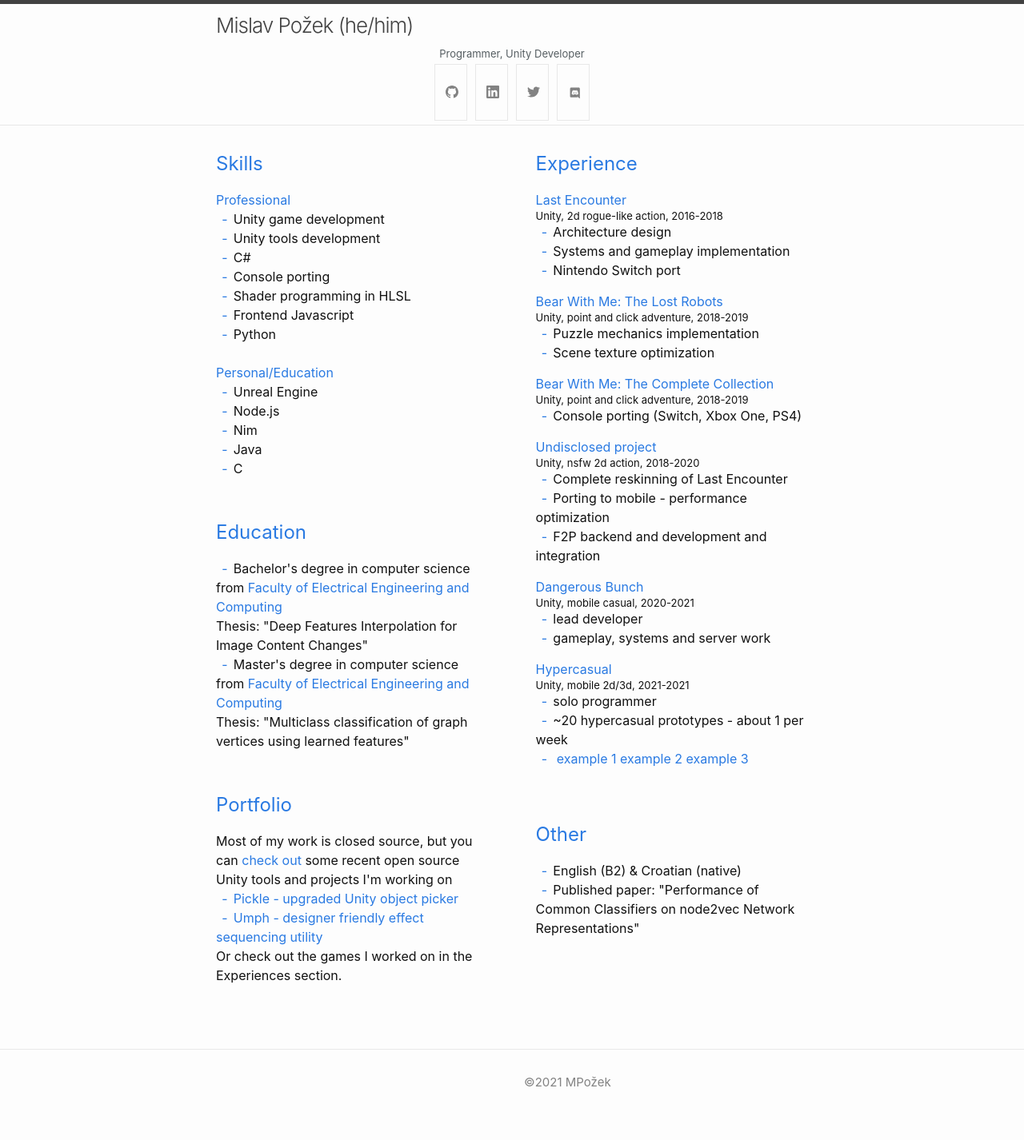
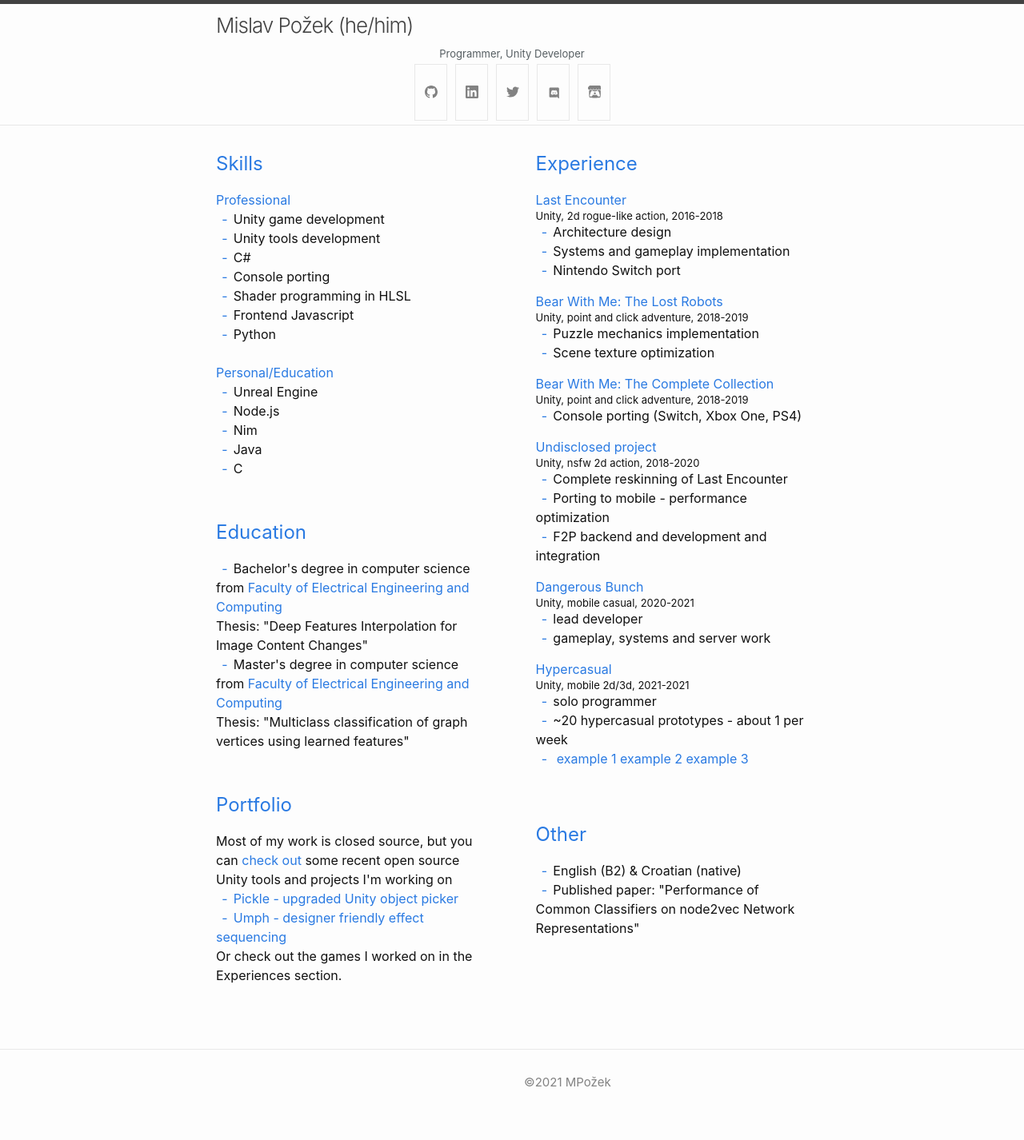
Before and after one commit to MPozek/mpozek.github.io, a Jekyll site: the page built from index.md, in a window 1280 px wide. Shown: the whole page at 80% size. Built offline with Jekyll 4.4.1, drawn with Linux system fonts in a browser that asks for light colours.

Commit message:
adds itchio to the links section

```diff
--- a/_config.yml
+++ b/_config.yml
@@ -36,6 +36,7 @@ minima:
     github:  mpozek
     discord: "193395425686978560"
     discord_name: mikip0#6417
+    itchio: chairishgames
     # devto: jekyll
     # dribbble: jekyll
     # facebook: jekyll
--- a/_includes/cv.html
+++ b/_includes/cv.html
@@ -49,7 +49,7 @@
 
         <ul>
             <li><a href="https://github.com/MPozek/Pickle">Pickle - upgraded Unity object picker</a></li>
-            <li><a href="https://github.com/MPozek/Umph.Core">Umph - designer friendly effect sequencing utility</a></li>
+            <li><a href="https://github.com/MPozek/Umph.Core">Umph - designer friendly effect sequencing</a></li>
         </ul>
         Or check out the games I worked on in the Experiences section.
     </li>
--- a/_includes/social.html
+++ b/_includes/social.html
@@ -19,6 +19,7 @@
   {%- if social.microdotblog -%}<li><a rel="me" href="https://micro.blog/{{ social.microdotblog | cgi_escape | escape }}" title="{{ social.microdotblog | escape }}"><svg class="svg-icon grey"><use xlink:href="{{ '/assets/minima-social-icons.svg#microdotblog' | relative_url }}"></use></svg></a></li>{%- endif -%}
   {%- if social.devto -%}<li><a href="https://dev.to/{{ social.devto | cgi_escape | escape }}" title="{{ social.devto | escape }}"><svg class="svg-icon grey"><use xlink:href="{{ '/assets/minima-social-icons.svg#devto' | relative_url }}"></use></svg></a></li>{%- endif -%}
   {%- if social.discord -%}<li><a href="https://discordapp.com/users/{{ social.discord | cgi_escape | escape }}" title="{{ social.discord_name | escape }}"><svg class="svg-icon grey"><use xlink:href="{{ '/assets/discord.svg#discord' | relative_url }}"></use></svg></a></li>{%- endif -%}
+  {%- if social.itchio -%}<li><a href="https://{{social.itchio}}.itch.io/" title="{{itch.io}}"><svg class="svg-icon grey"><use xlink:href="{{ '/assets/itch-io.svg#logo' | relative_url }}"></use></svg></a></li>{%- endif -%}
 
   <!--
   <li>
```
Also changed, not shown: assets/itch-io.svg (added).
